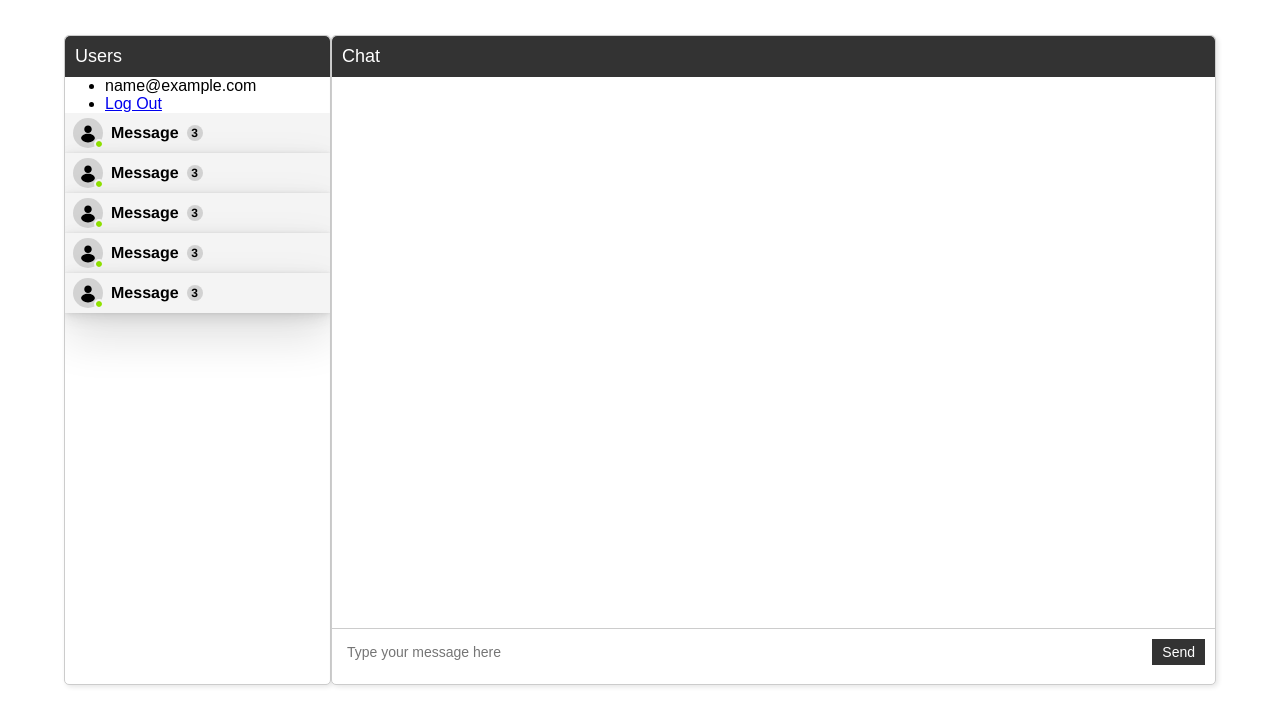
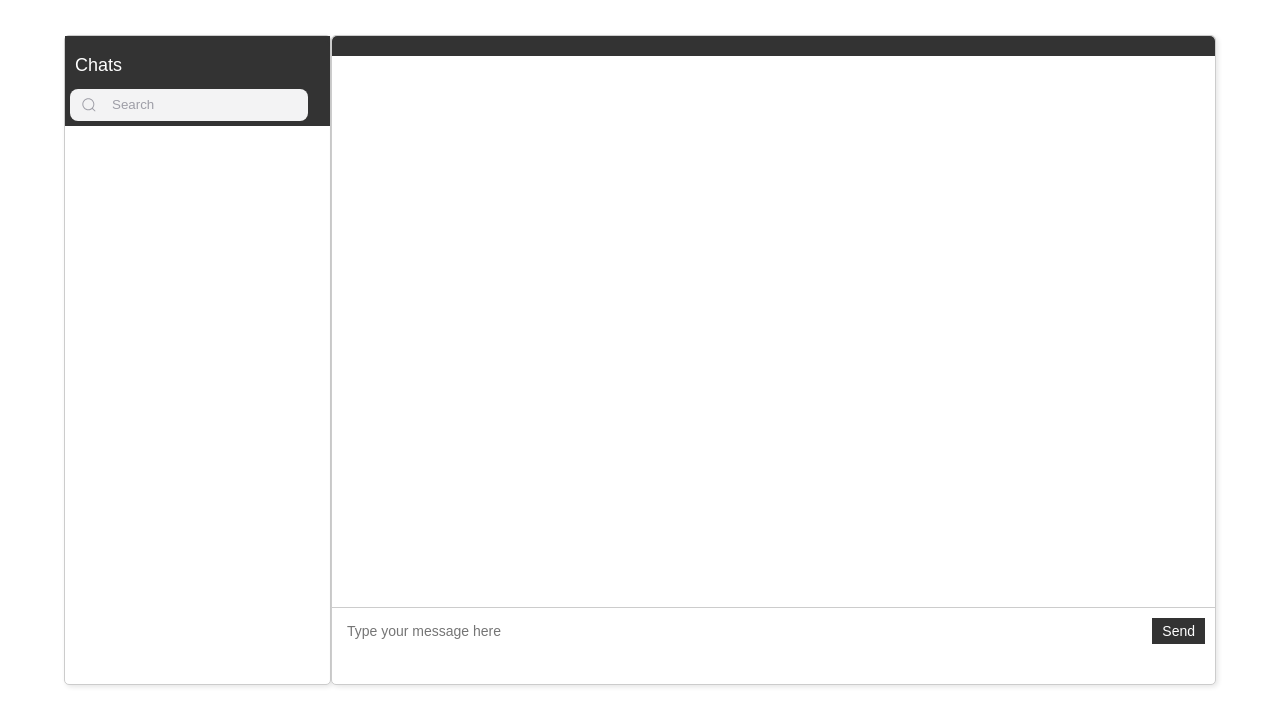
Before and after one commit to perrierechristopher/Flask-Chat-Application, a Flask app: page /room in a window 1280 px wide. Shown: the top 725 px of the page. Run offline with Flask 3, Linux system fonts and the light colour scheme; the visitor is signed in with stand-in values (Sample User, id 1); data comes from the database, SQL or seed files in the repository.

Commit message:
Displaying actual users in chat side bar

```diff
--- a/app/templates/room/index.html
+++ b/app/templates/room/index.html
@@ -17,7 +17,7 @@
         flex: .3 !important;
     }
 
-    .users-list>li {
+    .users-list > li {
         width: 100%;
     }
 
@@ -32,6 +32,15 @@
         box-shadow: 2px 2px 5px rgba(0, 0, 0, 0.1) !important;
     }
 
+    .chat-header-box {
+        display: flex;
+        flex-direction: column;
+        background-color: #333;
+        line-height: 28px;
+        position: relative;
+        padding-block: 5px;
+    }
+
     .chat-header {
         background-color: #333;
         color: #fff;
@@ -39,6 +48,45 @@
         font-size: 18px;
         border-top-left-radius: 5px;
         border-top-right-radius: 5px;
+    }
+
+    .search-input-box {
+        position: relative;
+    }
+
+    .search-input {
+        width: 90%;
+        line-height: 28px;
+        margin-left: 5px;
+        padding: 0 1rem;
+        padding-left: 2.5rem;
+        border: 2px solid transparent;
+        border-radius: 8px;
+        outline: none;
+        background-color: #f3f3f4;
+        color: #0d0c22;
+        transition: .3s ease;
+    }
+
+    .search-input::placeholder {
+        color: #9e9ea7;
+    }
+
+    .search-input:focus,
+    .search-input:hover {
+        outline: none;
+        border-color: rgba(234, 76, 137, 0.4);
+        background-color: #fff;
+        box-shadow: 0 0 0 4px rgb(234 76 137 / 10%);
+    }
+
+    .icon {
+        position: absolute;
+        top: .5rem;
+        left: 1rem;
+        fill: #9e9ea7;
+        width: 1rem;
+        height: 1rem;
     }
 
     .chat-window {
@@ -268,10 +316,28 @@
     }
 </style>
 
+<script>
+    // Listen to click on username and set the chat accordingly
+</script>
+
 <div class="container">
     <div class="users-card card">
-        <div class="chat-header">Users</div>
-        <ul>
+
+        <div class="chat-header-box">
+            <div class="chat-header">Chats</div>
+            <!-- From Uiverse.io by alexruix -->
+            <div class="search-input-box">
+                <svg class="icon" aria-hidden="true" viewBox="0 0 24 24">
+                    <g>
+                        <path
+                            d="M21.53 20.47l-3.66-3.66C19.195 15.24 20 13.214 20 11c0-4.97-4.03-9-9-9s-9 4.03-9 9 4.03 9 9 9c2.215 0 4.24-.804 5.808-2.13l3.66 3.66c.147.146.34.22.53.22s.385-.073.53-.22c.295-.293.295-.767.002-1.06zM3.5 11c0-4.135 3.365-7.5 7.5-7.5s7.5 3.365 7.5 7.5-3.365 7.5-7.5 7.5-7.5-3.365-7.5-7.5z">
+                        </path>
+                    </g>
+                </svg>
+                <input id="search-input" placeholder="Search" type="search" class="search-input">
+            </div>
+        </div>
+        <!-- <ul>
             {% if g.user %}
             <li><span>{{ g.user['email'] }}</span>
             <li><a href="{{ url_for('auth.logout') }}">Log Out</a>
@@ -279,10 +345,10 @@
             <li><a href="{{ url_for('auth.signup') }}">Register</a>
             <li><a href="{{ url_for('auth.login') }}">Log In</a>
                 {% endif %}
-        </ul>
+        </ul> -->
         <div class="chat-window">
             <ul class="users-list message-list">
-                {% for i in range(5) %}
+                {% for user in data.users %}
                 <li>
                     <!-- From Uiverse.io by Li-Deheng -->
                     <button id="btn-message" class="button-message">
@@ -299,9 +365,9 @@
                             </div>
                         </div>
                         <div class="notice-content">
-                            <div class="username">Jessica Sanders</div>
+                            <div id="btn-username" class="username">{{user}}</div>
                             <div class="lable-message">Message<span class="number-message">3</span></div>
-                            <div class="user-id">@jessisanders</div>
+                            <!-- <div class="user-id">@jessisanders</div> -->
                         </div>
                     </button>
                 </li>
@@ -311,7 +377,7 @@
     </div>
     <!-- From Uiverse.io by ahmed150up -->
     <div class="card">
-        <div class="chat-header">Chat</div>
+        <div id="chat-header-user" class="chat-header"></div>
         <div class="chat-window">
             <ul class="message-list"></ul>
         </div>
```
Lines whose indentation alone changed are shown as unchanged.
